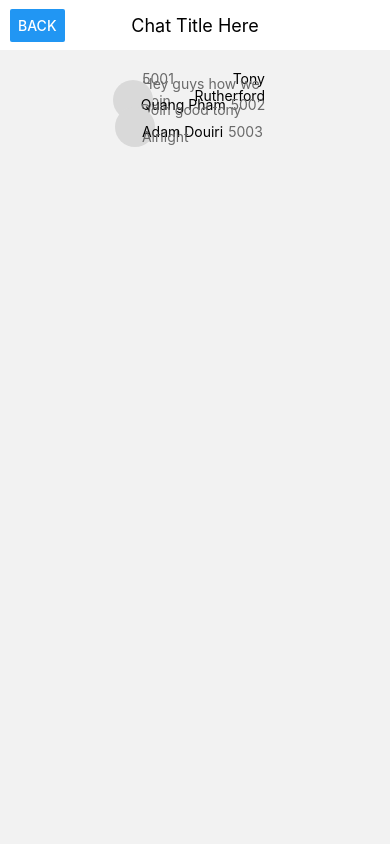
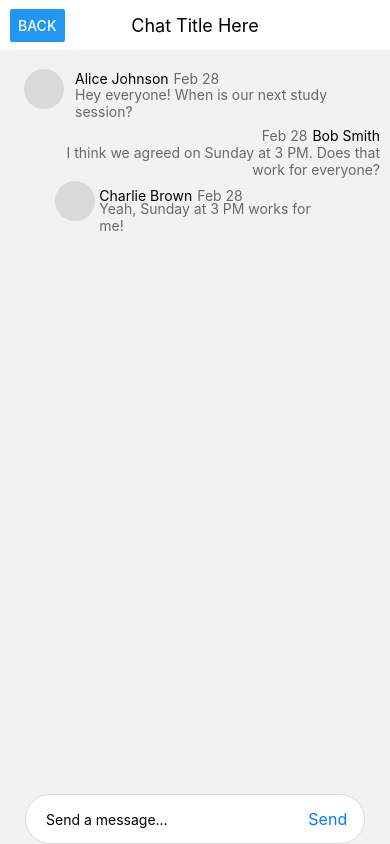
Before and after one commit to quuanng/study-group, a React Native app in the folder frontend/: screen /SingleChatScreen in a window 390 px wide. Built offline with nearby package versions, Linux system fonts and the light colour scheme.

Commit message:
Added chat box frontend

```diff
--- a/frontend/components/ChatMessage.tsx
+++ b/frontend/components/ChatMessage.tsx
@@ -1,48 +1,71 @@
 import React, { useEffect, useState } from 'react'
-import { useNavigation } from '@react-navigation/native';
 import { View, Text, TextInput, Button, StyleSheet, Alert, Image, Pressable } from 'react-native'
-import { StackNavigationProp } from '@react-navigation/stack';
-import { RootStackParamList } from '../navigation/MainNavigator';
+
+export interface ChatMessageData {
+  _id: string;  // MongoDB ObjectId as a string
+  groupId: string; // Reference to StudyGroup
+  senderId: string; // Reference to User
+  senderName: string;
+  message: string;
+  timestamp: string; // Date represented as an ISO string
+  readBy: string[]; // Array of User IDs who have read the message
+}
 
 interface ChatMessageProps {
-    Message: {sender: string, is_self: boolean, timestamp: number, content: string}
+  Message: ChatMessageData
 }
 
-// interface CondensedMessage {
-//     CondensedMessage: {sender: string, is_self: boolean, timestamps: number[], content: string[]}
-// }
+// TODO: This is only for testing, remove once connected to backend
+const dummyLocalUserId = "0";
 
 const ChatMessage: React.FC<ChatMessageProps> = ({ Message }) => {
 
-  const navigation = useNavigation<StackNavigationProp<RootStackParamList>>();
+  const [isSelf, setIsSelf] = useState(false);
+
+  useEffect(() => {
+    setIsSelf(Message.senderId == dummyLocalUserId)
+  }, [Message])
+
+  const formatTimestamp = (timestamp: string): string => {
+    const date = new Date(timestamp);
+    const now = new Date();
+
+    const isToday = date.toDateString() === now.toDateString();
+
+    if (isToday) {
+      return date.toLocaleTimeString([], { hour: "numeric", minute: "2-digit" }); // Example: "3:45 PM"
+    } else {
+      return date.toLocaleDateString([], { month: "short", day: "numeric" }); // Example: "Feb 27"
+    }
+  };
 
   return (
     <View style={styles.container}>
       <View style={styles.sub_container}>
-        {Message.is_self || <View style={styles.icon_container}>
+        {isSelf || <View style={styles.icon_container}>
           <View style={styles.placeholder_icon}>
 
           </View>
         </View>}
         <View style={styles.text_parent_container}>
-            {!Message.is_self &&
+          {!isSelf &&
             <View style={styles.other_text_headline_container}>
-                    <Text style={styles.other_message_sender}>{Message.sender}</Text>
-                    <Text style={styles.other_message_date}>{Message.timestamp}</Text>
+              <Text style={styles.other_message_sender}>{Message.senderName}</Text>
+              <Text style={styles.other_message_date}>{formatTimestamp(Message.timestamp)}</Text>
             </View>
             ||
             <View style={styles.self_text_headline_container}>
-                    <Text style={styles.self_message_sender}>{Message.sender}</Text>
-                    <Text style={styles.self_message_date}>{Message.timestamp}</Text>
+              <Text style={styles.self_message_sender}>{Message.senderName}</Text>
+              <Text style={styles.self_message_date}>{formatTimestamp(Message.timestamp)}</Text>
             </View>
           }
-            {!Message.is_self &&
+          {!isSelf &&
             <View style={styles.other_text_body_container}>
-                    <Text style={styles.body_label}>{Message.content}</Text>
+              <Text style={styles.other_body_label}>{Message.message}</Text>
             </View>
             ||
             <View style={styles.self_text_body_container}>
-                    <Text style={styles.body_label}>{Message.content}</Text>
+              <Text style={styles.self_body_label}>{Message.message}</Text>
             </View>
           }
         </View>
@@ -53,9 +76,9 @@ const ChatMessage: React.FC<ChatMessageProps> = ({ Message }) => {
 
 const styles = StyleSheet.create({
   container: {
-    aspectRatio: 400/60,
+    aspectRatio: 400 / 60,
     borderRadius: 5,
-    width:'100%',
+    width: '100%',
   },
   sub_container: {
     flex: 1,
@@ -63,20 +86,20 @@ const styles = StyleSheet.create({
     justifyContent: 'flex-end',
   },
   icon_container: {
-    flex: 68/400,
+    flex: 68 / 400,
     alignContent: 'center',
     justifyContent: 'center',
   },
   placeholder_icon: {
-    width:40,
-    height:40,
+    width: 40,
+    height: 40,
     aspectRatio: 1,
     margin: 'auto',
     borderRadius: 100,
     backgroundColor: '#D9D9D9'
   },
   text_parent_container: {
-    flex: 1-68/400,
+    flex: 1 - 68 / 400,
     flexDirection: 'column',
   },
   other_text_headline_container: {
@@ -112,15 +135,22 @@ const styles = StyleSheet.create({
     flex: 0.7,
     fontSize: 14,
     paddingRight: 10,
+    marginTop: 3,
   },
   self_text_body_container: {
     flex: 0.7,
     fontSize: 14,
     paddingRight: 10,
     flexDirection: 'row-reverse',
+    marginTop: 3,
   },
-  body_label: {
-    color: '#696969'
+  other_body_label: {
+    color: '#696969',
+    textAlign: 'left',
+  },
+  self_body_label: {
+    color: '#696969',
+    textAlign: 'right',
   },
   image: {
     width: 150,
--- /dev/null
+++ b/frontend/components/ChatSendBox.tsx
@@ -0,0 +1,64 @@
+import React, { useEffect, useState } from 'react'
+import { View, Text, TextInput, Button, StyleSheet, Alert, Image, Pressable, TouchableOpacity } from 'react-native'
+
+interface ChatSendBoxProps {
+}
+
+const charLimit = 255;
+
+const ChatSendBox: React.FC<ChatSendBoxProps> = ({ }) => {
+
+    const [content, setContent] = useState('')
+
+    const onPressSend = () => {
+        // TODO: Connect to backend
+        setContent("")
+    }
+
+    return (
+        <View style={styles.container}>
+            <TextInput onChangeText={setContent} value={content} placeholder="Send a message..." style={styles.content_container}>
+
+            </TextInput>
+            <TouchableOpacity style={styles.send_button} onPress={onPressSend}>
+                <Text style={styles.send_label}>
+                    Send
+                </Text>
+            </TouchableOpacity>
+        </View>
+    )
+}
+
+const styles = StyleSheet.create({
+    container: {
+        position: "absolute",
+        bottom: 0,
+        left: 25,
+        right: 25,
+        height: 50,
+        backgroundColor: "#ffffff",
+        borderColor: '#D9D9D9',
+        borderWidth: 1,
+        flexDirection: 'row',
+        borderRadius: 100,
+    },
+    content_container: {
+        flex: 0.85,
+        flexDirection: 'row',
+        justifyContent: 'flex-start',
+        paddingHorizontal: 20,
+    },
+    send_button: {
+        flex: 0.15,
+        flexDirection: 'row',
+        justifyContent: 'center',
+        alignItems: 'center',
+        paddingRight: 15,
+    },
+    send_label: {
+        color: '#007AFF',
+        fontSize: 16,
+    }
+})
+
+export default ChatSendBox
--- a/frontend/screens/SingleChatScreen.tsx
+++ b/frontend/screens/SingleChatScreen.tsx
@@ -1,31 +1,41 @@
 import React from 'react'
 import { View, Text, StyleSheet, FlatList, Button, SafeAreaView} from 'react-native'
-import ChatMessage from '../components/ChatMessage';
+import ChatMessage, { ChatMessageData } from '../components/ChatMessage';
 import { useNavigation } from '@react-navigation/native';
 import { StackNavigationProp } from '@react-navigation/stack';
 import { RootStackParamList } from '../navigation/MainNavigator';
+import ChatSendBox from '../components/ChatSendBox';
 
 export default function ChatsScreen() {
 
-  const DATA: {sender: string, is_self: boolean, timestamp: number, content: string}[] = [
+    const dummyChatMessages: ChatMessageData[] = [
       {
-        sender: "Tony Rutherford",
-        timestamp: 5001,
-        is_self: true,
-        content: "Hey guys how we doin"
+        _id: "65df3bfa1c4a1a001c1d7e5a",
+        groupId: "65de2bfa2b4a2b002d2e8f5b",
+        senderId: "65de2cfa3b5b3c003e3f9g6c",
+        senderName: "Alice Johnson",
+        message: "Hey everyone! When is our next study session?",
+        timestamp: "2025-02-28T14:30:00.000Z",
+        readBy: ["0", "65de4efa5d7d5e005g5i1k8e"]
       },
       {
-        sender: "Quang Pham",
-        timestamp: 5002,
-        is_self: false,
-        content: "Doin good tony"
+        _id: "65df3bfb2d5c5b002e2f8g6d",
+        groupId: "65de2bfa2b4a2b002d2e8f5b",
+        senderId: "0",
+        senderName: "Bob Smith",
+        message: "I think we agreed on Sunday at 3 PM. Does that work for everyone?",
+        timestamp: "2025-02-28T14:35:00.000Z",
+        readBy: ["65de4efa5d7d5e005g5i1k8e"]
       },
       {
-        sender: "Adam Douiri",
-        timestamp: 5003,
-        is_self: false,
-        content: "Alriight"
-    },
+        _id: "65df3bfc3e6d6c003f3h9j8e",
+        groupId: "65de2bfa2b4a2b002d2e8f5b",
+        senderId: "65de4efa5d7d5e005g5i1k8e",
+        senderName: "Charlie Brown",
+        message: "Yeah, Sunday at 3 PM works for me!",
+        timestamp: "2025-02-28T14:40:00.000Z",
+        readBy: []
+      }
     ];
 
   const navigation = useNavigation<StackNavigationProp<RootStackParamList>>();
@@ -40,9 +50,10 @@ export default function ChatsScreen() {
                       <Text style={styles.chat_title}>Chat Title Here</Text>
                   </View>
               </View>
-          <FlatList contentContainerStyle={styles.list} data={DATA}
+          <FlatList contentContainerStyle={styles.list} data={dummyChatMessages}
               renderItem={({item}) => <ChatMessage Message={item} />}
               keyExtractor={(item, idx) => idx.toString()} />
+          <ChatSendBox></ChatSendBox>
           </View>
       </View>
     </SafeAreaView>
```
Lines whose indentation alone changed are shown as unchanged.
